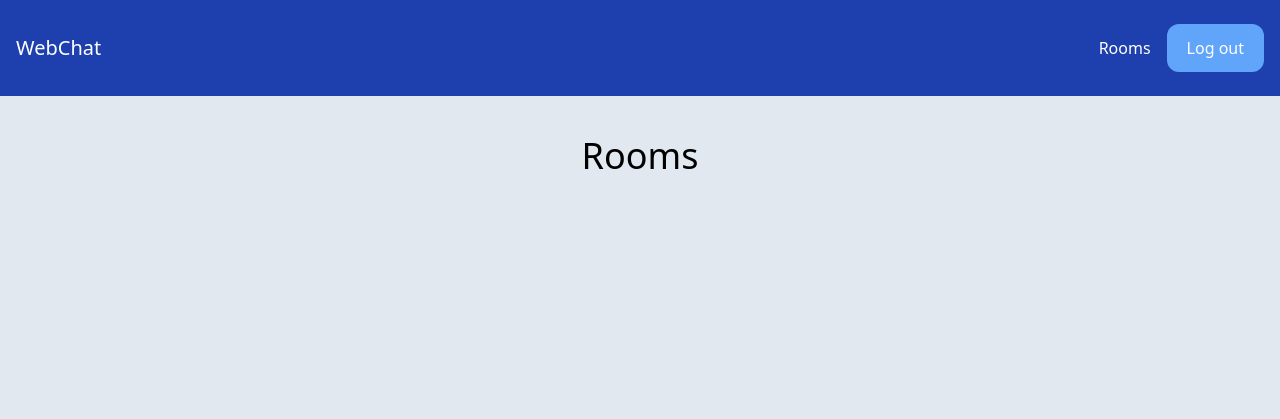
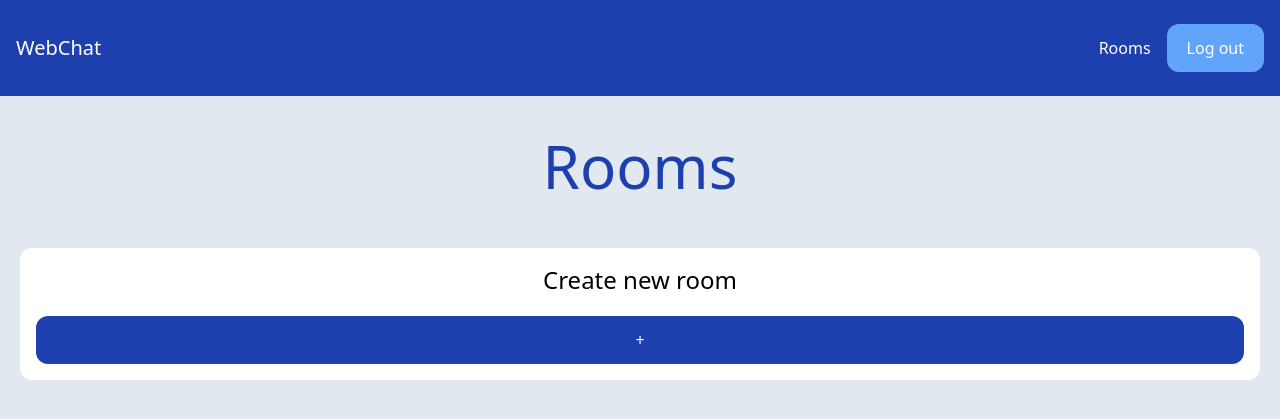
Before and after one commit to Szymon-Budziak/WebChat_django_chat, a Django app: page /rooms/ in a window 1280 px wide. Shown: the top 419 px of the page. Run offline with Django 4.2, Linux system fonts and the light colour scheme; the visitor is signed in with stand-in values (Sample User, id 1); data that the repository does not hold is empty; some libraries are stand-ins or nearby versions.

Commit message:
Admin feature to create new rooms, only admin can do it

```diff
--- a/webchat/room/templates/room/room.html
+++ b/webchat/room/templates/room/room.html
@@ -4,7 +4,7 @@
 
 {% block content %}
 <div class="p-10 text-center">
-    <h1 class="text-4xl text-black">{{ room.name }}</h1>
+    <h1 class="text-3xl lg:text-6xl text-blue-800">{{ room.name }}</h1>
 </div>
 
 <div class="w-2/4 mx-4 mx-auto p-4 bg-white rounded-xl">
--- a/webchat/room/templates/room/rooms.html
+++ b/webchat/room/templates/room/rooms.html
@@ -4,7 +4,7 @@
 
 {% block content %}
 <div class="p-10 text-center">
-    <h1 class="text-4xl text-black">Rooms</h1>
+    <h1 class="text-3xl lg:text-6xl text-blue-800">Rooms</h1>
 </div>
 
 <div class="w-full flex flex-wrap items-center">
@@ -13,9 +13,17 @@
         <div class="text-center bg-white rounded-xl p-4">
             <h2 class="mb-5 text-2xl">{{ room.name }}</h2>
             <a href="{% url 'room' room.slug %}"
-               class="block  px-5 py-3 text-white rounded-xl bg-blue-800 hover:bg-blue-400">Join</a>
+               class="block px-5 py-3 text-white rounded-xl bg-blue-800 hover:bg-blue-400">Join</a>
         </div>
     </div>
     {% endfor %}
+    {% if request.user.is_superuser %}
+    <div class="w-full py-3 w-1/4 px-5">
+        <div class="text-center bg-white rounded-xl p-4">
+            <h2 class="mb-5 text-2xl">Create new room</h2>
+            <a href="/rooms/newroom/" class="block px-5 py-3 text-white rounded-xl bg-blue-800 hover:bg-blue-400">+</a>
+        </div>
+    </div>
+    {% endif %}
 </div>
 {% endblock %}
--- a/webchat/room/urls.py
+++ b/webchat/room/urls.py
@@ -3,5 +3,6 @@ from . import views
 
 urlpatterns = [
     path('', views.rooms, name='rooms'),
+    path('newroom/', views.new_room, name='new_room'),
     path('<slug:slug>/', views.room, name='room'),
 ]
--- a/webchat/room/views.py
+++ b/webchat/room/views.py
@@ -1,6 +1,9 @@
 from django.shortcuts import render
 from .models import Room, Message
+from .forms import NewRoomForm
 from django.contrib.auth.decorators import login_required
+from django.contrib.admin.views.decorators import staff_member_required
+from django.shortcuts import redirect
 
 
 @login_required
@@ -14,3 +17,15 @@ def room(request, slug):
     room = Room.objects.get(slug=slug)
     messages = Message.objects.filter(room=room)[:25]
     return render(request, 'room/room.html', {'room': room, 'messages': messages})
+
+
+@staff_member_required
+def new_room(request):
+    if request.method == "POST":
+        form = NewRoomForm(request.POST)
+        if form.is_valid():
+            form.save()
+            return redirect('rooms')
+    else:
+        form = NewRoomForm()
+    return render(request, 'room/new_room.html', {'form': form})
```
Also changed, not shown: webchat/room/forms.py (added, +8 -0 lines), webchat/room/templates/room/new_room.html (added, +35 -0 lines).
